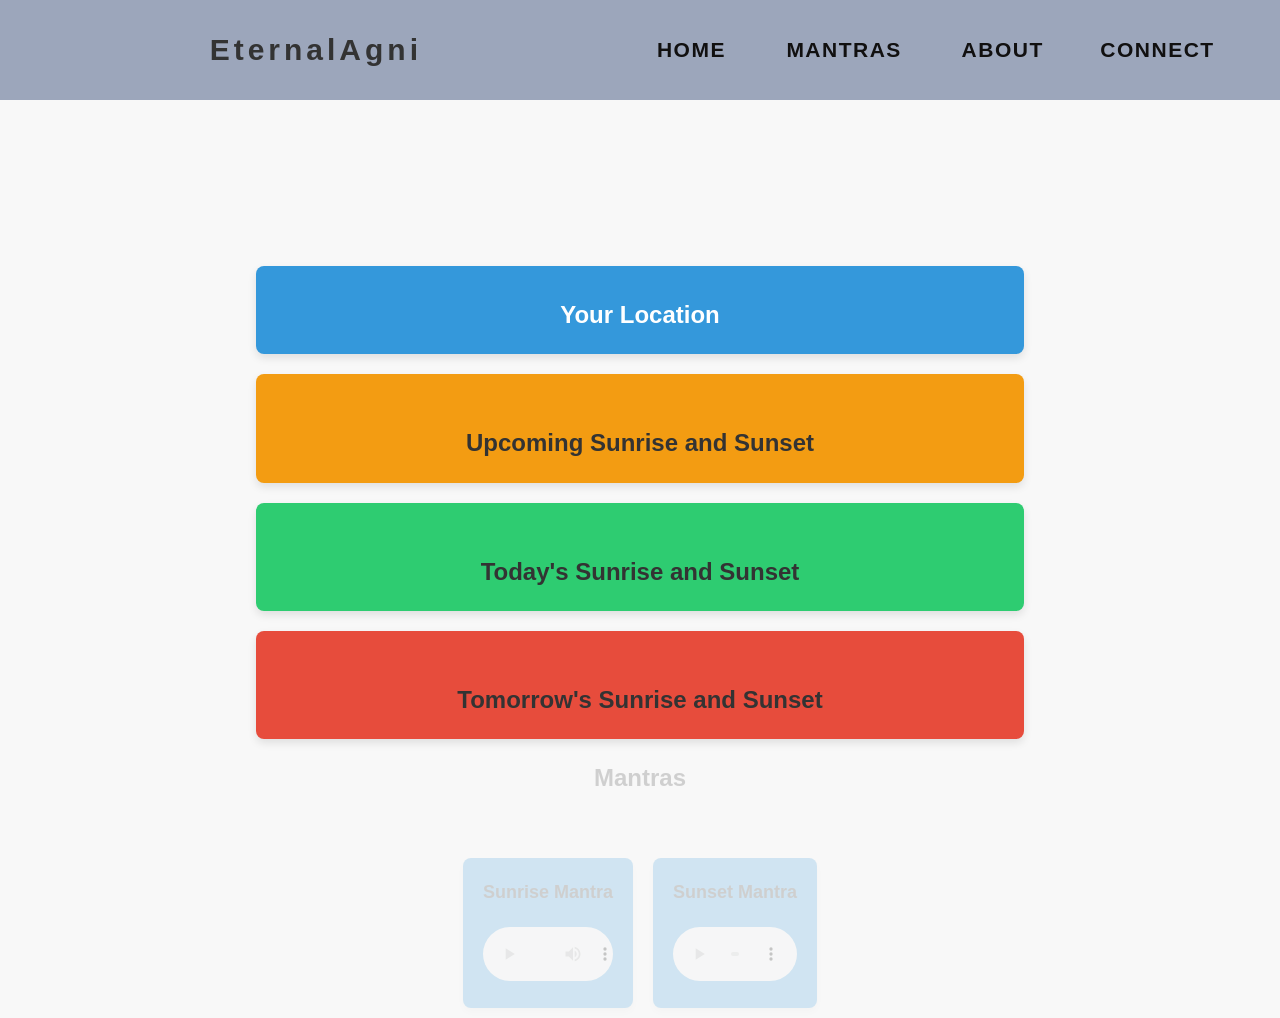
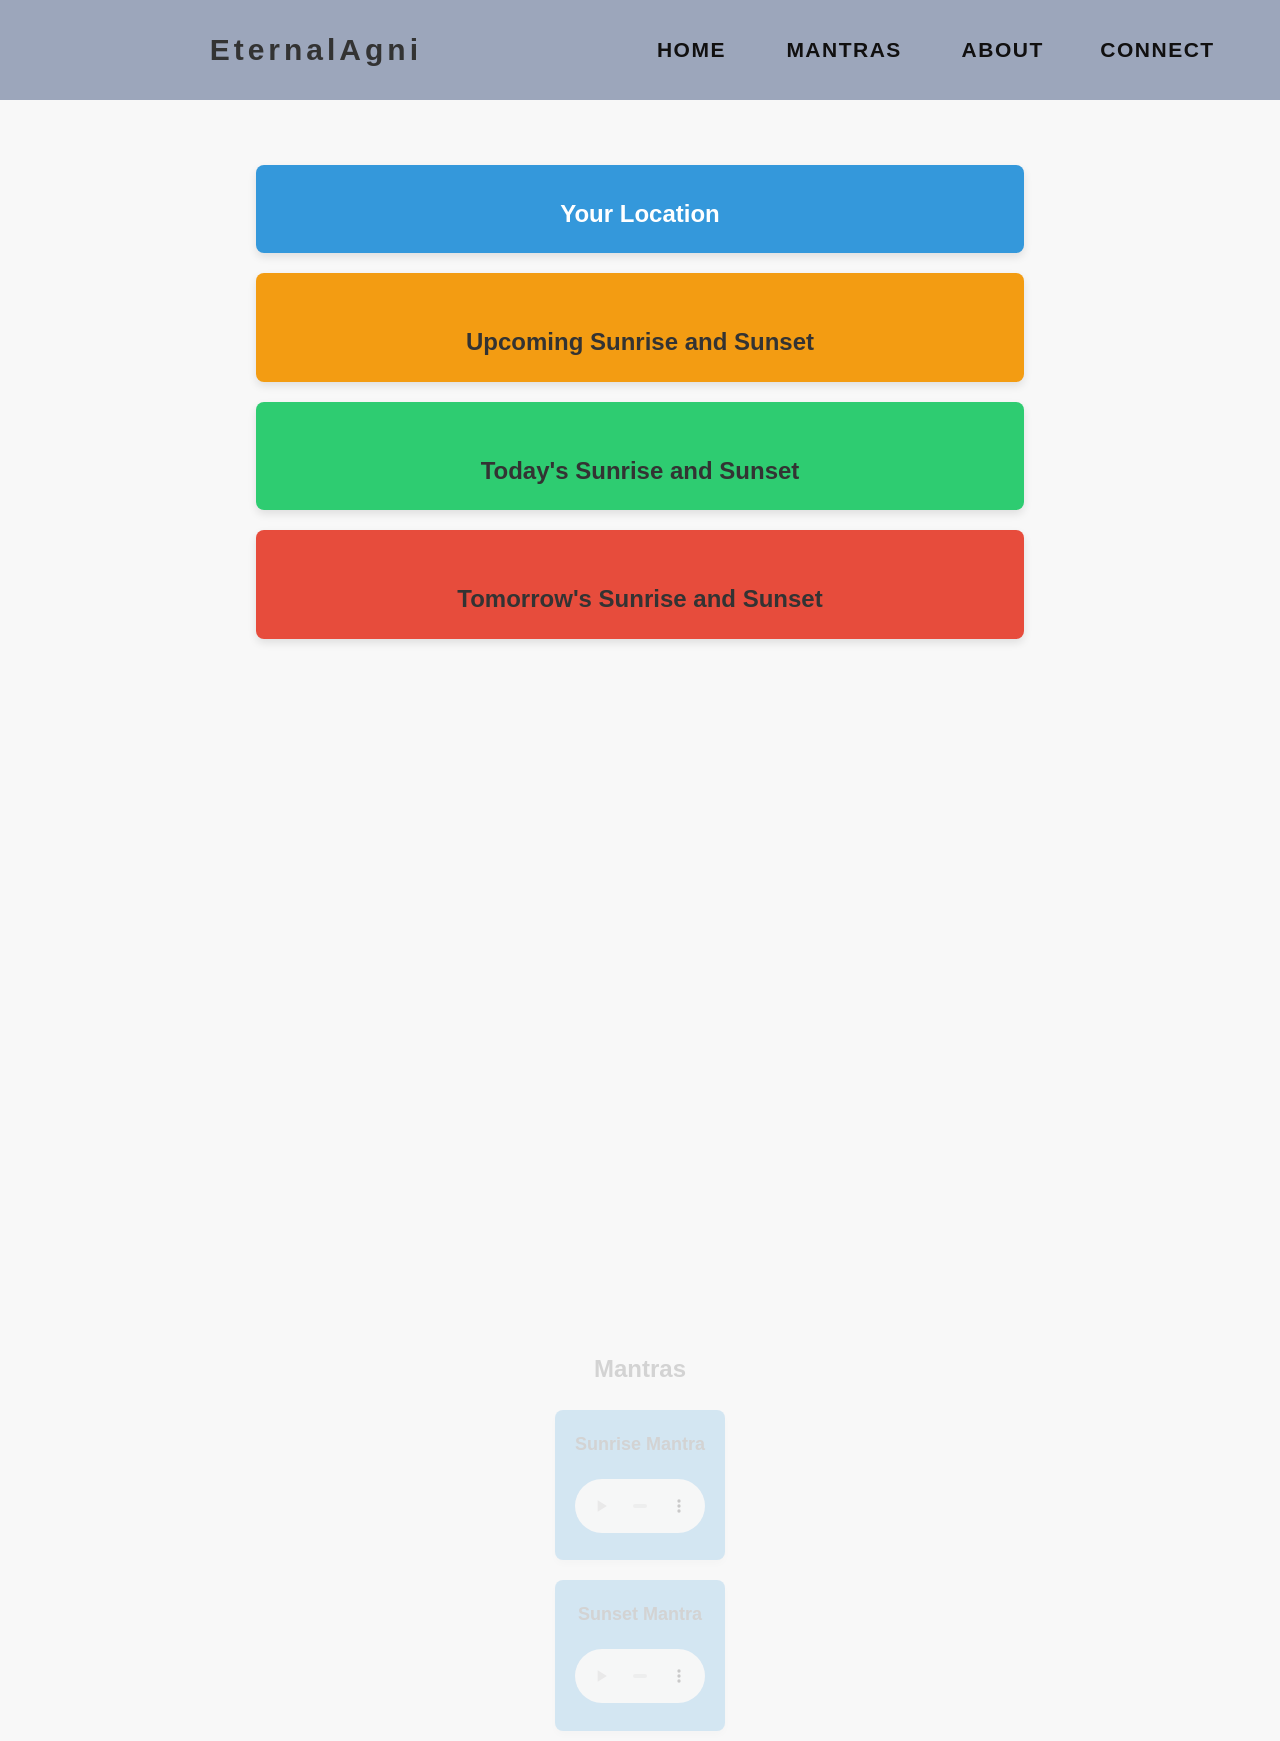

third-commit

--- a/style.css
+++ b/style.css
@@ -6,6 +6,7 @@
 }
 
 body {
+  position: relative;
   font-family: Monospace;
 }
 
@@ -110,7 +111,8 @@ nav {
 }
 
 .content-wrap {
-  margin-top: 2000px;
+  position: absolute;
+  top: 15%;
 }
 
 @media screen and (max-width: 750px) {
@@ -277,13 +279,14 @@ body {
 
 .content-wrap {
   width: 60%;
-  margin-top: 30%;
+  margin-top: 10px;
 }
 
 .card {
   box-shadow: 0 4px 8px rgba(0, 0, 0, 0.1);
   border-radius: 8px;
   padding: 20px;
+  margin-top: 20px;
   margin-bottom: 20px;
   text-align: center;
   /* Center text within the card */
@@ -361,7 +364,10 @@ body {
 /* Add this CSS for the heading */
 
 .mantras-section {
+  position: absolute;
+  top: 150%;
   display: flex;
+  flex-direction: column;
   justify-content: space-between;
   margin-top: 50px;
   /* Adjust as needed */
@@ -390,6 +396,11 @@ body {
 .mantra-audio {
   width: 100%;
   margin-top: 10px;
+}
+
+#mantras {
+  position: absolute;
+  top: 150%;
 }
 
 .fade-in {
